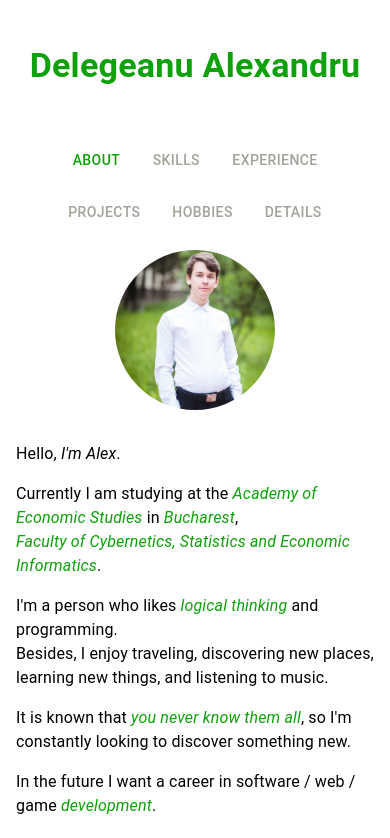
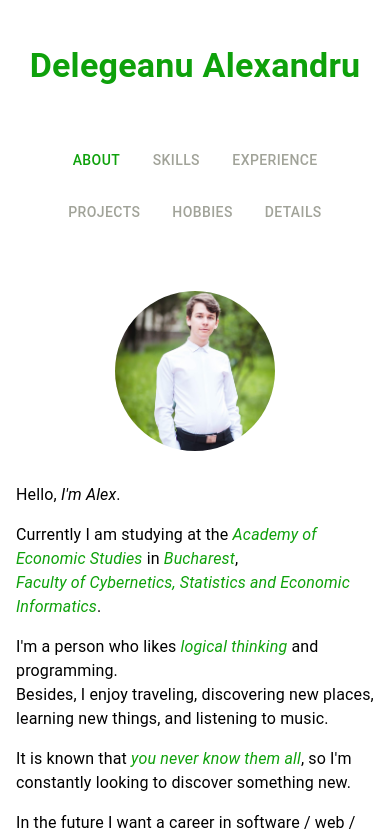
Before and after one commit to TheAncientOwl/personal-page, a React (Create React App) app: page / in a window 390 px wide. Shown: the top 838 px of the page. Built offline with nearby package versions, Linux system fonts and the light colour scheme.

Commit message:
made navbar responsive.

```diff
--- a/src/components/AppContent.jsx
+++ b/src/components/AppContent.jsx
@@ -6,7 +6,7 @@ import BottomBar from './BottomBar';
 
 const useStyles = makeStyles({
   root: {
-    marginTop: '250px',
+    marginTop: '50px',
     textAlign: 'center',
     minHeight: '50vh',
   },
--- a/src/components/NavBar.jsx
+++ b/src/components/NavBar.jsx
@@ -1,17 +1,25 @@
-import { AppBar, Toolbar } from '@material-ui/core';
+import { Toolbar, makeStyles } from '@material-ui/core';
 import PropTypes from 'prop-types';
 import React from 'react';
 import NavBarButtons from './NavBarButtons';
 import NavBarNameTitle from './NavBarNameTitle';
 
+const useStyles = makeStyles({
+  navbar: {
+    position: 'sticky',
+  },
+});
+
 export default function NavBar({ onClick }) {
+  const classes = useStyles();
+
   return (
-    <AppBar elevation={0} color='inherit'>
+    <div className={classes.navbar}>
       <Toolbar style={{ flexDirection: 'column' }}>
         <NavBarNameTitle />
         <NavBarButtons onClick={onClick} />
       </Toolbar>
-    </AppBar>
+    </div>
   );
 }
 
```
